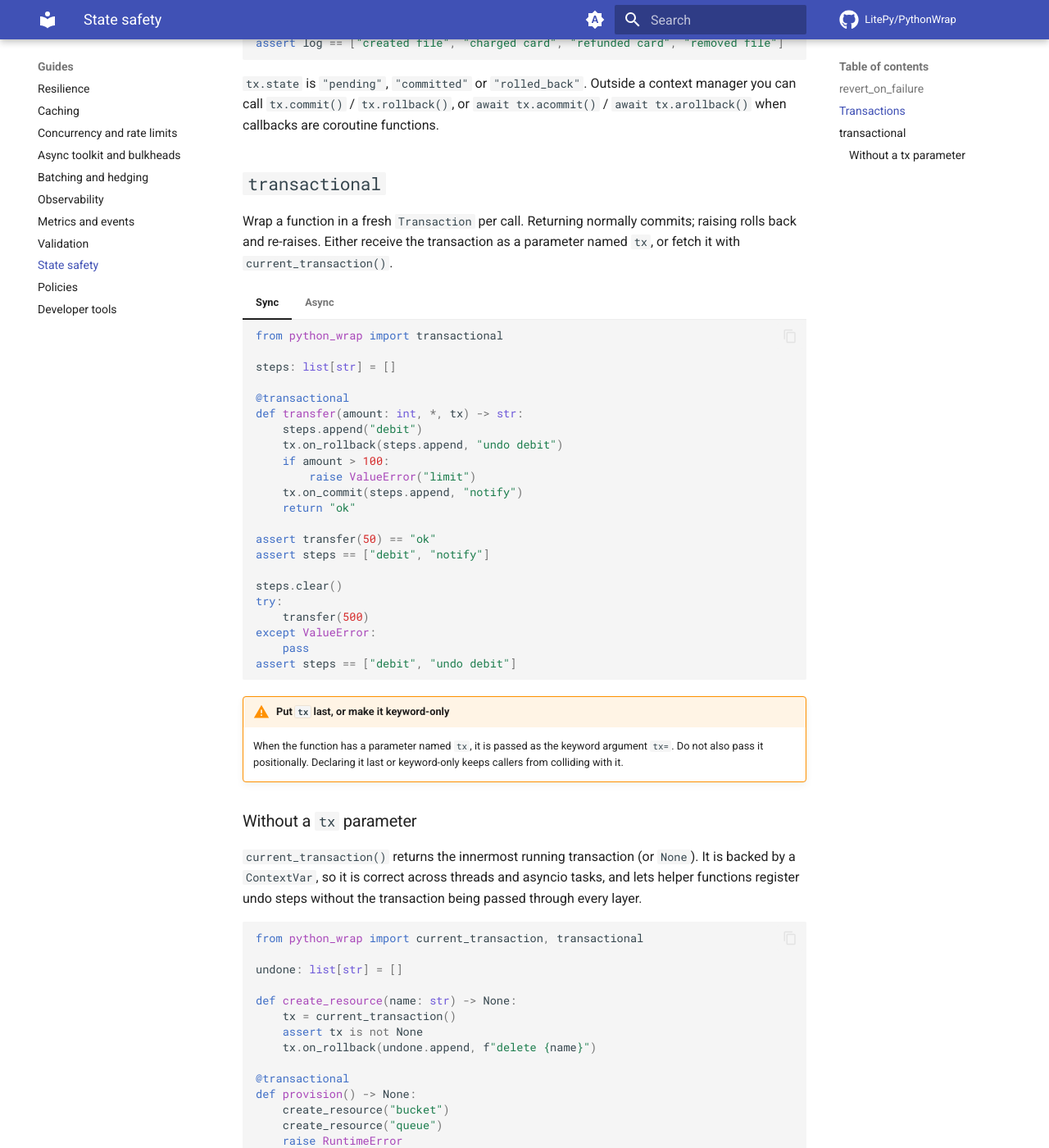
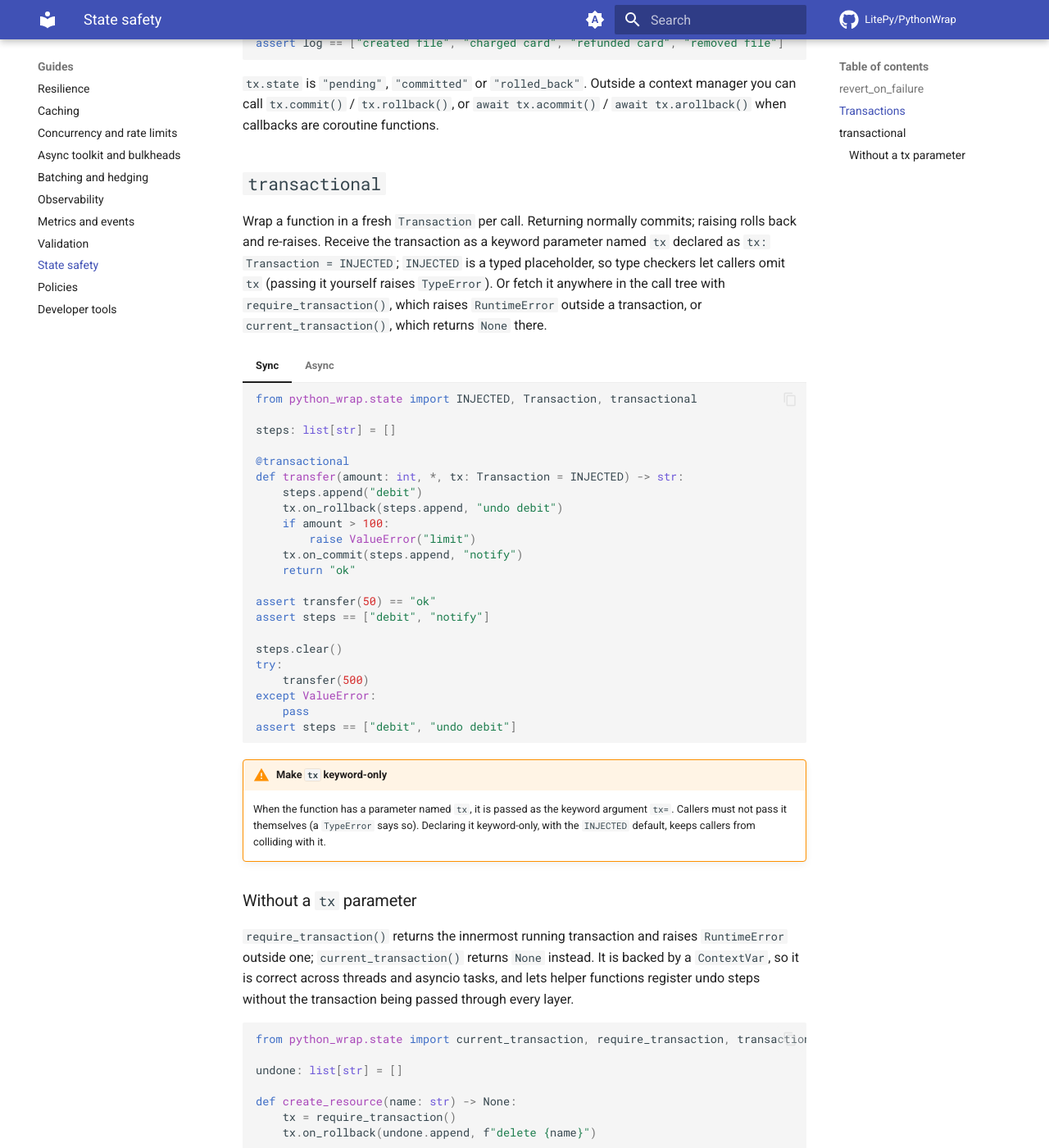
Before and after one commit to LitePy/PythonWrap, an MkDocs documentation site: the page built from docs/guides/state.md, in a window 1280 px wide and 1400 px high, scrolled down 2431 px. Shown: the whole window at 82% size. Built offline with MkDocs 1.6.1 and Material for MkDocs 9.7.7, drawn with Linux system fonts in a browser that asks for light colours; comment, search, counter and statistics services are not loaded.

Commit message:
Typed transactional tx injection, require_transaction, real-time FakeClock start, module-based docs example runner, bulkhead starvation note

````diff
--- a/docs/guides/state.md
+++ b/docs/guides/state.md
@@ -125,17 +125,17 @@ A `Transaction` collects undo steps (`on_rollback`) and follow-up steps (`on_com
 
 ## `transactional`
 
-Wrap a function in a fresh `Transaction` per call. Returning normally commits; raising rolls back and re-raises. Either receive the transaction as a parameter named `tx`, or fetch it with `current_transaction()`.
+Wrap a function in a fresh `Transaction` per call. Returning normally commits; raising rolls back and re-raises. Receive the transaction as a keyword parameter named `tx` declared as `tx: Transaction = INJECTED`; `INJECTED` is a typed placeholder, so type checkers let callers omit `tx` (passing it yourself raises `TypeError`). Or fetch it anywhere in the call tree with `require_transaction()`, which raises `RuntimeError` outside a transaction, or `current_transaction()`, which returns `None` there.
 
 === "Sync"
 
     ```python
-    from python_wrap import transactional
+    from python_wrap.state import INJECTED, Transaction, transactional
 
     steps: list[str] = []
 
     @transactional
-    def transfer(amount: int, *, tx) -> str:
+    def transfer(amount: int, *, tx: Transaction = INJECTED) -> str:
         steps.append("debit")
         tx.on_rollback(steps.append, "undo debit")
         if amount > 100:
@@ -158,12 +158,12 @@ Wrap a function in a fresh `Transaction` per call. Returning normally commits; r
 
     ```python
     import asyncio
-    from python_wrap import transactional
+    from python_wrap.state import INJECTED, Transaction, transactional
 
     steps: list[str] = []
 
     @transactional
-    async def transfer(amount: int, *, tx) -> str:
+    async def transfer(amount: int, *, tx: Transaction = INJECTED) -> str:
         steps.append("debit")
         tx.on_rollback(steps.append, "undo debit")
         if amount > 100:
@@ -180,21 +180,20 @@ Wrap a function in a fresh `Transaction` per call. Returning normally commits; r
     asyncio.run(main())
     ```
 
-!!! warning "Put `tx` last, or make it keyword-only"
-    When the function has a parameter named `tx`, it is passed as the keyword argument `tx=`. Do not also pass it positionally. Declaring it last or keyword-only keeps callers from colliding with it.
+!!! warning "Make `tx` keyword-only"
+    When the function has a parameter named `tx`, it is passed as the keyword argument `tx=`. Callers must not pass it themselves (a `TypeError` says so). Declaring it keyword-only, with the `INJECTED` default, keeps callers from colliding with it.
 
 ### Without a `tx` parameter
 
-`current_transaction()` returns the innermost running transaction (or `None`). It is backed by a `ContextVar`, so it is correct across threads and asyncio tasks, and lets helper functions register undo steps without the transaction being passed through every layer.
+`require_transaction()` returns the innermost running transaction and raises `RuntimeError` outside one; `current_transaction()` returns `None` instead. It is backed by a `ContextVar`, so it is correct across threads and asyncio tasks, and lets helper functions register undo steps without the transaction being passed through every layer.
 
 ```python
-from python_wrap import current_transaction, transactional
+from python_wrap.state import current_transaction, require_transaction, transactional
 
 undone: list[str] = []
 
 def create_resource(name: str) -> None:
-    tx = current_transaction()
-    assert tx is not None
+    tx = require_transaction()
     tx.on_rollback(undone.append, f"delete {name}")
 
 @transactional
````
Also changed, not shown: docs/cookbook/django.md (+9 -12 lines), docs/cookbook/testing-your-code.md (+2 -2 lines), docs/guides/async-toolkit.md (+14 -0 lines), docs/guides/resilience.md (+1 -0 lines), docs/testing.md (+3 -2 lines), 5 other files.
